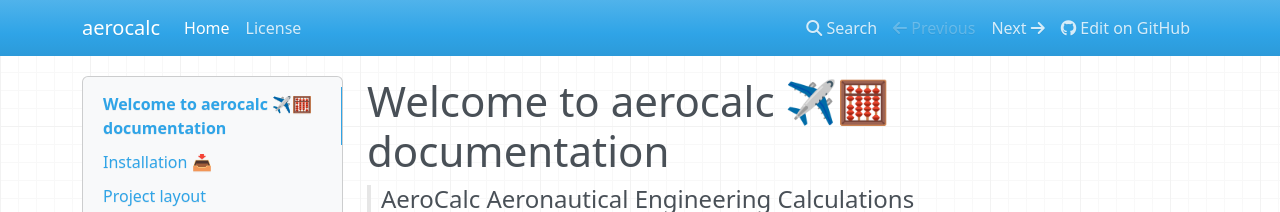
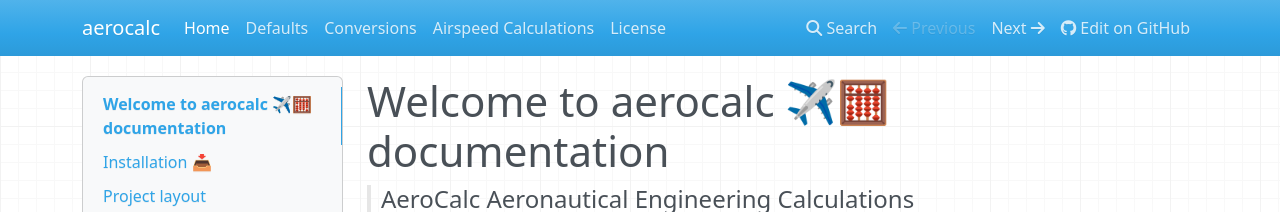
Before and after one commit to geoffreynyaga/aerocalc, an MkDocs documentation site: the page built from docs/index.md, in a window 1280 px wide. Shown: the top 212 px of the page. Built offline with MkDocs 1.6.1, drawn with Linux system fonts in a browser that asks for light colours; nearby versions of some CDN libraries.

Commit message:
added: defaults, conversions and airspeed

```diff
--- a/mkdocs.yml
+++ b/mkdocs.yml
@@ -8,4 +8,7 @@ copyright: kevin01 -at- kilohotel.com
 
 nav:
   - Home: index.md
+  - Defaults: defaults.md
+  - Conversions: conversions.md
+  - Airspeed Calculations: airspeed.md
   - License: license.md
```
